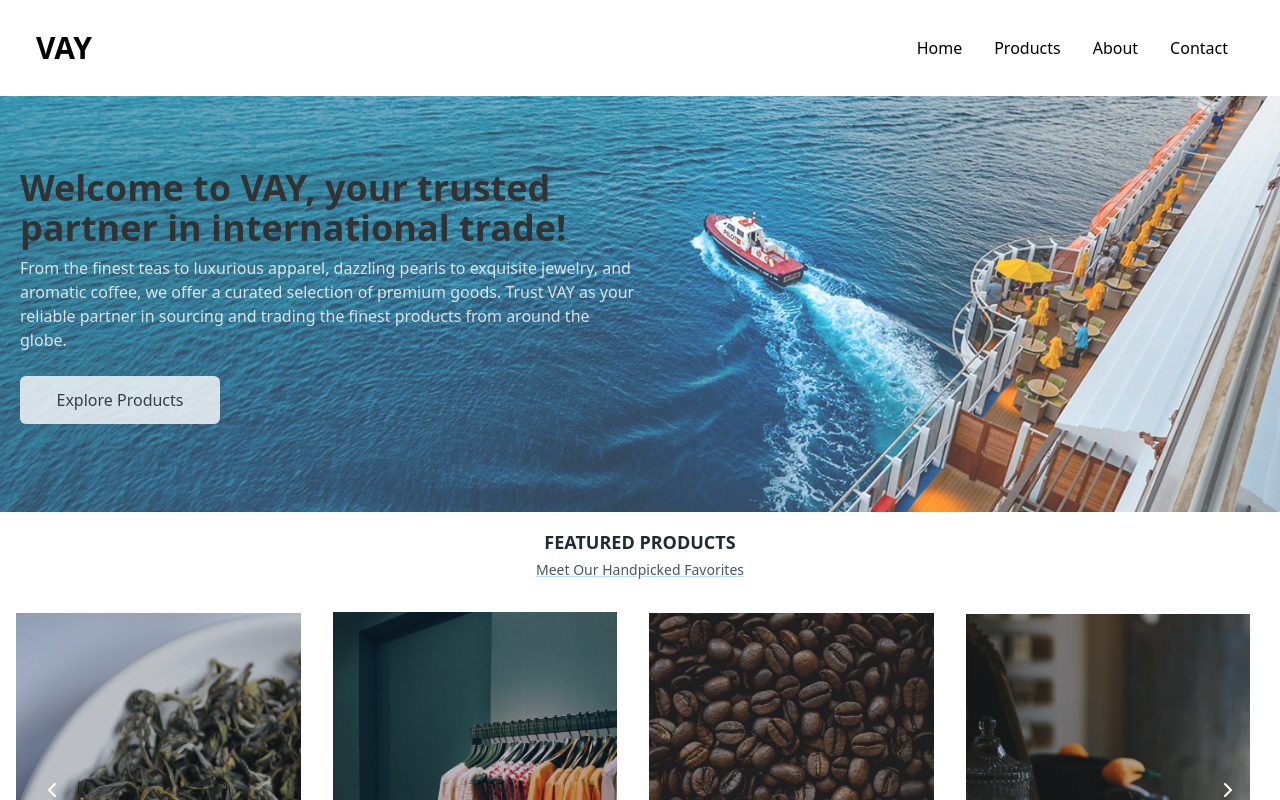
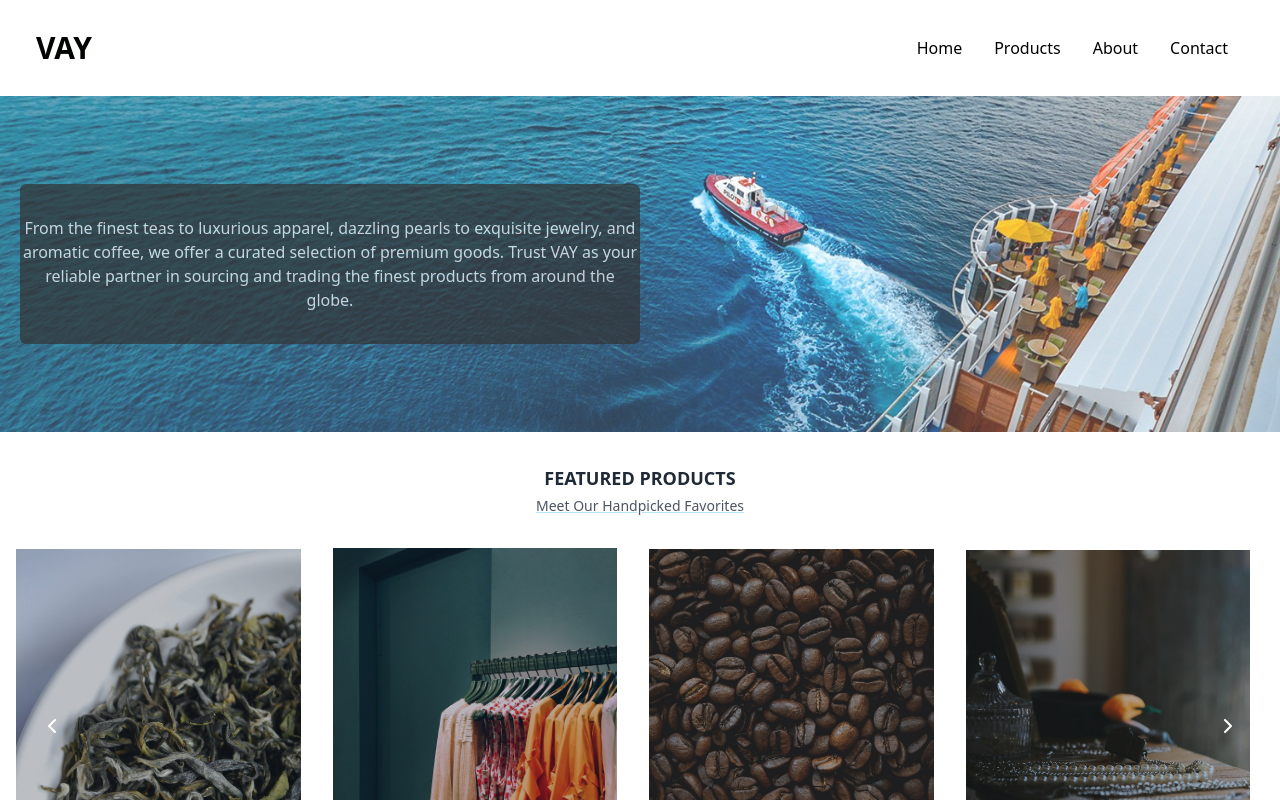
Before and after one commit to sumitsapient/eximvay, a React (Create React App) app: page / in a window 1280 px wide. Shown: the top 800 px of the page. Built offline with nearby package versions, Linux system fonts and the light colour scheme.

Commit message:
Fix alignment.

```diff
--- a/src/components/Analytics.jsx
+++ b/src/components/Analytics.jsx
@@ -6,13 +6,16 @@ const Analytics = () => {
     <div className='w-full bg-white py-16 px-4 bg-gray-700 opacity-80' style={{ backgroundImage: `url(${Shipping})`, backgroundSize: 'cover', backgroundPosition: 'center' }}>
       <div className='max-w-[1240px] mx-auto grid md:grid-cols-2'>
         {/* <img className='w-[500px] mx-auto my-4' src={CargoShip} alt='/' /> */}
-        <div className='flex flex-col justify-center'>
+        <div className='flex flex-col justify-center '>
           {/* <p className='text-white font-bold '>DATA ANALYTICS DASHBOARD</p> */}
-          <h1 className='md:text-4xl sm:text-3xl text-2xl font-bold py-2'>Welcome to VAY, your trusted partner in international trade!</h1>
-          <p className='text-white opacity-80'>
+          {/* <h1 className='md:text-4xl sm:text-3xl text-2xl font-bold py-2'>Welcome to VAY, your trusted partner in international trade!</h1>
+          <p className='text-white opacity-80 '>
           From the finest teas to luxurious apparel, dazzling pearls to exquisite jewelry, and aromatic coffee, we offer a curated selection of premium goods. Trust VAY as your reliable partner in sourcing and trading the finest products from around the globe.
-          </p>
-          <button className='bg-white text-black w-[200px] rounded-md font-medium my-6 mx-auto md:mx-0 py-3 opacity-80'>Explore Products</button>
+          </p> */}
+
+          <button className='bg-black text-white w-full md:w-100 rounded-md font-normal my-6 mx-auto md:mx-0 py-4 pt-8 pb-8 opacity-70'>From the finest teas to luxurious apparel, dazzling pearls to exquisite jewelry, and aromatic coffee, we offer a curated selection of premium goods. Trust VAY as your reliable partner in sourcing and trading the finest products from around the globe.</button>
+
+
         </div>
       </div>
     </div>
--- a/src/components/Carousel.jsx
+++ b/src/components/Carousel.jsx
@@ -13,7 +13,7 @@ export const Carousel = () => {
   return (
     <>
     <div className="mb-4 sm:mb-0 md:mb-0 lg:mb-0 xl:mb-0 lg:w-full text-center">
-                    <h2 className="text-gray-800 dark:text-gray-100 text-lg font-bold mt-4 ">FEATURED PRODUCTS</h2>
+                    <h2 className="text-gray-800 dark:text-gray-100 text-lg font-bold mt-8 ">FEATURED PRODUCTS</h2>
                     <p className="font-normal text-sm text-gray-600 dark:text-gray-100 mt-1  underline decoration-sky-500/30">Meet Our Handpicked Favorites</p>
      </div>
 
--- a/src/components/Navbar.jsx
+++ b/src/components/Navbar.jsx
@@ -9,7 +9,7 @@ const Navbar = () => {
   };
 
   return (
-    <div className='flex justify-between items-center h-24 max-w-[1240px] mx-auto px-4 text-black'>
+    <div className='flex relative z-10 justify-between items-center h-24 max-w-[1240px] mx-auto px-4 text-black'>
       <h1 className='w-full text-3xl font-bold text-[#000300]'>VAY</h1>
       <ul className='hidden md:flex'>
         <li className='p-4'>Home</li>
@@ -21,8 +21,8 @@ const Navbar = () => {
       <div onClick={handleNav} className='block md:hidden'>
           {nav ? <AiOutlineClose size={20}/> : <AiOutlineMenu size={20} />}
       </div>
-      <ul className={nav ? 'fixed left-0 top-0 w-[60%] h-full border-r border-r-gray-900 bg-[#000300] ease-in-out duration-500' : 'ease-in-out duration-500 fixed left-[-100%]'}>
-        <h1 className='w-full text-3xl font-bold text-white m-4'>REACT.</h1>
+      <ul className={nav ? 'fixed left-0 top-0 w-[60%] h-full border-r border-r-gray-900 bg-white ease-in-out duration-500' : 'ease-in-out duration-500 fixed left-[-100%]'}>
+        <h1 className='w-full text-3xl font-bold text-black m-4'>VAY</h1>
           <li className='p-4 border-b border-gray-600'>Home</li>
           <li className='p-4 border-b border-gray-600'>Products</li>
           <li className='p-4 border-b border-gray-600'>About</li>
```
